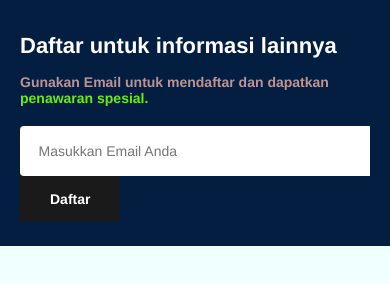
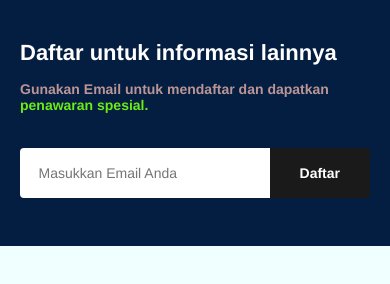
Before and after one commit to FaizAlRrr/Pangasta-Shop, a plain HTML site: page index.html in a window 390 px wide. Shown: the part 7360-7644 px from the top of the page. Drawn offline with nearby package versions, Linux system fonts and the light colour scheme.

Commit message:
Update style.css

```diff
--- a/style.css
+++ b/style.css
@@ -441,7 +441,7 @@ body {
     color: #6bec14;
 }
 
-#bewsletter .form {
+#newsletter .form {
     display: flex;
     width: 40%;
 }
@@ -1045,6 +1045,7 @@ footer a:hover {
     }
 
     #newsletter .form {
+        display:flex;
         width: 70%;
     }
 
```
